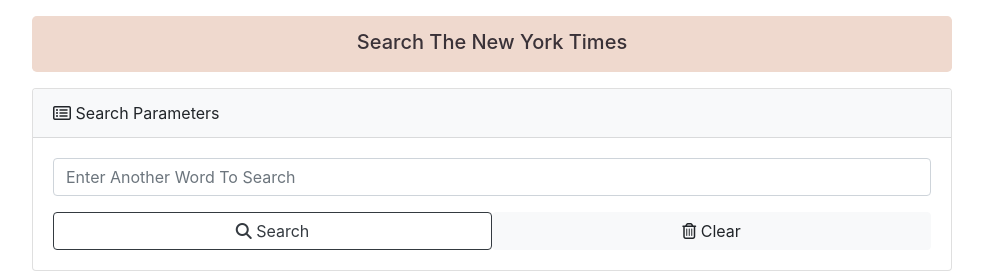
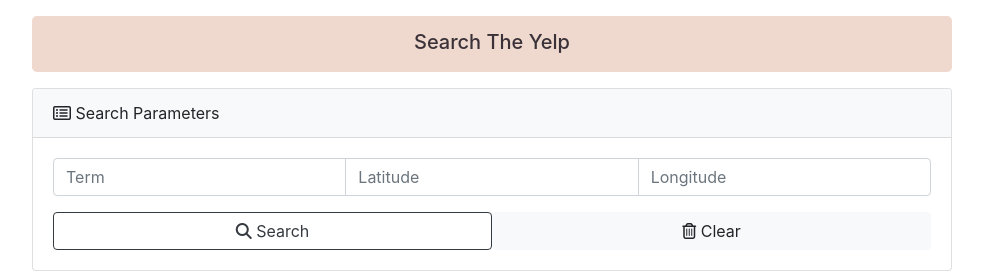
Before and after one commit to PhoebeYahengWu/coffee-nearby-app, a React (Create React App) app: page / in a window 1280 px wide. Shown: the top 272 px of the page, without its empty margins (148-1131 px from the left). Built offline with nearby package versions, Linux system fonts and the light colour scheme; no server answers.

Commit message:
fetched sample data

```diff
--- a/src/App.js
+++ b/src/App.js
@@ -2,23 +2,25 @@ import React, { Component } from 'react';
 import Title from './components/Title/Title';
 import Search from './components/Search/Search';
 import Result from './components/Result/Result';
-import API from './utils/API';
+import API from './utils/API'
 import './App.css';
 
 class App extends Component {
   state = {
     result: [],
-    search: ""
+    term: "",
+    latitude: "",
+    longitude: ""
   };
 
   componentDidMount() {
-    this.searchStore('coffee','40.7128','74.0060');
+    this.searchStore('coffee',40,-120);
   }
 
-  searchStore = (query,latitude,longitude) => {
-    API.search(query,latitude,longitude)
+  searchStore = (term,latitude,longitude) => {
+    API.search(term,latitude,longitude)
       .then(res => console.log(res))
-      .then(res => this.setState({ results: res.data }))
+      // .then(res => this.setState({ results: res }))
       .catch(err => console.log(err));
   };
 
@@ -33,7 +35,7 @@ class App extends Component {
 
   handleFormSubmit = event => {
     event.preventDefault();
-    this.searchNews(this.state.search);
+    this.searchStore(this.state.search);
   }
 
   render() {
--- a/src/components/Result/Result.js
+++ b/src/components/Result/Result.js
@@ -4,7 +4,7 @@ function Result(props) {
     return (
         <div className="card mt-3 mb-3">
         <div className="card-header" style={{backgroundColor: "#f8f9fa"}}>
-          <i className="far fa-newspaper"></i> Top Articles
+          <i className="far fa-newspaper"></i> Stores Nearby
         </div>
 
         <div id="article-section" className="card-body">
--- a/src/components/Search/Search.js
+++ b/src/components/Search/Search.js
@@ -9,15 +9,29 @@ function Search(props) {
         </div>
 
         <div className="card-body">
-        <div className="form-group">
+        <div className="input-group mb-3">
 
           <input type="text"
           onChange={props.handleInputChange}
           value={props.value}
-          name="search"
-          autoComplete = "off" className="form-control" id="searchTerm" placeholder="Enter Another Word To Search" />
+          name="term"
+          autoComplete = "off" className="form-control" id="searchTerm" placeholder="Term" />
+
+
+        <input type="text"
+          onChange={props.handleInputChange}
+          value={props.value}
+          name="latitude"
+          autoComplete = "off" className="form-control" id="searchTerm" placeholder="Latitude" />
+
+
+        <input type="text"
+          onChange={props.handleInputChange}
+          value={props.value}
+          name="longitude"
+          autoComplete = "off" className="form-control" id="searchTerm" placeholder="Longitude" />
+
         </div>
-
         <table style={{width:"100%"}}>
           <tbody>
            <tr>
@@ -26,6 +40,7 @@ function Search(props) {
           </tr>
          </tbody>
         </table>
+
       </div>
       </div>
 
--- a/src/components/Title/Title.js
+++ b/src/components/Title/Title.js
@@ -5,7 +5,7 @@ function Title() {
     <div className="row h-100 justify-content-center align-items-center">
         <div className="col-10">
             <div className="jumbotron text-center mt-3 mb-3">
-                <h5 className="display-5 pt-1">Search The New York Times</h5>
+                <h5 className="display-5 pt-1">Search The Yelp</h5>
             </div>
         </div>
     </div>
--- a/src/utils/API.js
+++ b/src/utils/API.js
@@ -1,19 +1,12 @@
 import axios from 'axios';
-
 export default {
-    search: (query,latitude,longitude) =>
-    axios({
-        "method":"GET",
-        "url":`https://yelp-com.p.rapidapi.com/search/nearby/${latitude}/${longitude}`,
-        "headers":{
-        "content-type":"application/octet-stream",
-        "x-rapidapi-host":"yelp-com.p.rapidapi.com",
-        "x-rapidapi-key":`${process.env.REACT_APP_YELP_API_KEY}`,
-        "useQueryString":true
-        },"params":{
-        "offset":"0",
-        "radius":"5",
-        "term":`${query}`
-        }
-    })
+    search: (term, latitude, longitude) =>
+        axios({
+            'method': 'GET',
+            'url': `https://cors-anywhere.herokuapp.com/https://api.yelp.com/v3/businesses/search?term=${term}&latitude=${Number(latitude)}&longitude=${Number(longitude)}`,
+            'headers': {
+                'Content-Type': 'application/json',
+                 'Authorization': `Bearer ${process.env.REACT_APP_YELP_API_KEY}`
+            }
+        })
 }
```
Also changed, not shown: 2 other files (tests, documents, lock files or other folders).
